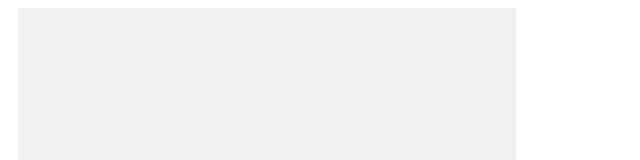
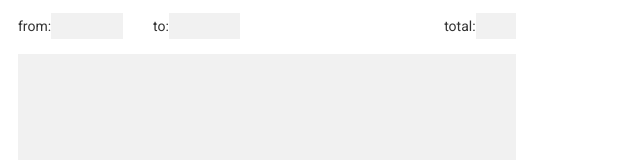
Before and after one commit to MoophHD/broccoli-planner, a React app: page / in a window 1280 px wide. Shown: the top 160 px of the page, without its empty margins (0-640 px from the left). Built offline with nearby package versions, Linux system fonts and the light colour scheme.

Commit message:
controller stuff, styles, server

```diff
--- a/index.html
+++ b/index.html
@@ -8,7 +8,6 @@
   <body>
     <div id="root" class="container-fluid">
     </div>
-    <!-- <script src="static/bundle.js"></script> -->
-    <script src="dist/bundle.js"></script>
+    <script type = "text/javascript" src="dist/openBundle.js"></script>
   </body>
 </html>
--- a/server.js
+++ b/server.js
@@ -14,6 +14,10 @@ app.get("/", function(req, res) {
   res.sendFile(__dirname + '/index.html')
 })
 
+app.use(function(req, res) {
+  res.sendFile(__dirname + req.url)
+});
+
 app.listen(port, function(error) {
   if (error) {
     console.error(error)
--- a/src/actions/npActions.js
+++ b/src/actions/npActions.js
@@ -1,4 +1,5 @@
-import {ADD_CHUNCK} from '../constants/core'
+import {ADD_CHUNCK,
+        CLEAR_CHUNCKS} from '../constants/core'
 
 let nextChunckId = 0;
 
@@ -11,3 +12,9 @@ export function addChunck(name,from,to) {
         to: to
     }
 }
+
+export function clearChuncks() {
+    return {
+        type: CLEAR_CHUNCKS
+    }
+}
--- a/src/constants/core.js
+++ b/src/constants/core.js
@@ -1 +1,2 @@
 export const ADD_CHUNCK = 'ADD_CHUNCK';
+export const CLEAR_CHUNCKS = 'CLEAR_CHUNCKS';
--- a/src/containers/Controller.js
+++ b/src/containers/Controller.js
@@ -2,7 +2,6 @@ import React, {Component} from 'react';
 import { bindActionCreators } from 'redux'
 import { connect } from 'react-redux'
 import * as npActions from '../actions/npActions'
-
 // import moment from 'moment';
 
 
@@ -13,43 +12,116 @@ class Controller extends Component {
     }
 
     componentDidMount() {
-        // this.unformDtReg = /(\d{1,2}|\d{1,2}\.\d{1,2})(\ |\:|\-)(\d{1,2}\.\d{1,2}|\d{1,2})/g;
-        // this.nameReg = /.*\ \d/gm;
+        this.id = 0;
+        this.lastValue = '';
+        this.queueIds = [];
+        this.queueById = {};
+
         this.nameReg = /.+?(?=(\d{1,2}\.\d{1,2}|\d))/;
         this.tmReg = /\d{1,2}(\.\d{1,2})?/g;
 
 
+        this.input.spellcheck = false;
         this.input.addEventListener("keypress",(e) => this.handleEnter(e))
-        this.input.addEventListener("blur",() => this.build())
+        this.input.addEventListener("blur",() => this.grabChuncks())
     }
 
     handleEnter(e) {
         if (e.keyCode == 13) {
-            this.build();
+            this.grabChuncks();
         }
     }
 
-    build() {
-        let inp = this.input.value.split('\n'),
-            tm,
+    grabChuncks() {
+        let val = this.input.value;
+        if (val == this.lastValue) return;
+
+        this.clearQueue();
+        let tm,
             name;
-        console.log(inp);
+
+        let inp = val.split('\n'),
+            id = this.id,
+            queueIds = this.queueIds,
+            queueById = this.queueById;
 
         inp.forEach(function(ln) {
             if (this.tmReg.test(ln)) {
-                // let dt = ln.match(this.unformDtReg);
                 name = ln.match(this.nameReg) ? ln.match(this.nameReg)[0] : 'None';
-                tm = ln.match(this.tmReg)[0];
-                console.log(name);
-                console.log(tm);
+                tm = ln.match(this.tmReg) ? ln.match(this.tmReg) : '0.5';
+
+                let currId = id++;
+                queueIds.push(currId);
+                queueById[currId] = {name:name, tm: tm};
             }
         }, this);
 
+        this.rebuild().then(() => {this.lastValue = val});
+
+
     }
+
+    rebuild() {
+        // if (!this.dtFrom || !this.dtTo) {
+        //     this.focusInput();
+        //     return;
+        // }
+
+        // let from = this.dtFrom;
+        // let to = this.dtTo;
+
+        let queueIds = this.queueIds,
+            queueById = this.queueById,
+            addChunck = this.props.actions.addChunck;
+
+        queueIds.forEach((id) => {
+            let current = queueById[id];
+            addChunck(current.name, current.tm, current.tm+'1');
+        })
+
+        return new Promise((res) => res())
+    }
+
+    clearQueue() {
+        this.props.actions.clearChuncks();
+        this.queueById = {};
+        this.queueIds = [];
+    }
+
+    focusInput() {
+        if (!this.dtFrom) {
+            document.querySelector('[data-type=from]').focus()
+        } else {
+            document.querySelector('[data-type=to]').focus()
+        }
+    }
+
+    handleInputSubmit(e) {
+        if (e.keyCode != 13) return;
+
+        let target = e.target;
+        if (target.dataset.type == "from") {
+            this.dtFrom = target.value;
+        } else if (target.dataset.type == "to") {
+            this.dtTo = target.value;
+        }
+
+    }
+
+
 
     render() {
         return(
             <div className="controller">
+                <div className="dtInput">
+                    from:<input onKeyPress={(e) => this.handleInputSubmit(e)} data-type="from"></input>
+                </div>
+                <div className="dtInput">
+                    to:<input data-type="to"></input>
+                </div>
+                <div className="dtInput total">
+                    total:<input></input>
+                </div>
                 <textarea ref={(el) => this.input = el} className="ctrInput"/>
             </div>
         )
--- a/src/reducers/index.js
+++ b/src/reducers/index.js
@@ -1,5 +1,5 @@
 /* eslint-disable */
-import {ADD_CHUNCK} from '../constants/core'
+import {ADD_CHUNCK, CLEAR_CHUNCKS} from '../constants/core'
 let initialState = {
     chuncksByID: {},
     chuncksIDs: []
@@ -15,6 +15,8 @@ export default function index(state=initialState, action) {
                      name: action.name,
                      from: action.from,
                      to: action.to}} }
+        case CLEAR_CHUNCKS:
+            return {...state, chuncksByID:{}, chuncksIDs:[]}
         default:
             return state
     }
--- a/src/styles/app.css
+++ b/src/styles/app.css
@@ -12,6 +12,8 @@ body {
 }
 
 .chunck {
+  background-color: #f1f1f1;
+  margin-bottom: 25px;
   padding: 10px;
 }
 
@@ -22,16 +24,20 @@ body {
 
 .chunckContainer {
   display: inline-block;
-  padding: 15px 25px;
+  vertical-align: top;
+  padding: 5px 25px;
   width: 60%;
 }
 
 .controller {
   display: inline-block;
+  position: relative;
   width: 40%;
+  padding-top: 5px;
 }
 
 .ctrInput {
+  margin-top: 15px;
   font-family: 'Roboto', sans-serif;
   border: none;
   resize: none;
@@ -43,3 +49,45 @@ body {
   font-size: 1.25em;
   color: #333;
 }
+
+.dtInput {
+  display: inline-block;
+  width: 110px;
+  margin-right: 25px;
+}
+
+
+
+.dtInput span {
+  display: inline;
+  vertical-align: middle;
+  margin-right: 5px;
+}
+
+.dtInput:last-of-type {
+  text-align: right;
+  position: absolute;
+  margin-right: 0;
+  right: 0;
+}
+
+.dtInput:last-of-type input {
+  width: 40px;
+}
+
+.dtInput input {
+  text-align: justify;
+  width: 65%;
+  font-size: 1em;
+  font-family: 'Roboto', sans-serif;
+  border: none;
+  background-color: #f1f1f1;
+  padding: 5px 10px;
+  transition:  all ease .2s;
+}
+
+.dtInput input:focus {
+  background: crimson;
+  color: white;
+  outline: none;
+}
```
Also changed, not shown: 3 other files (tests, documents, lock files or other folders).
